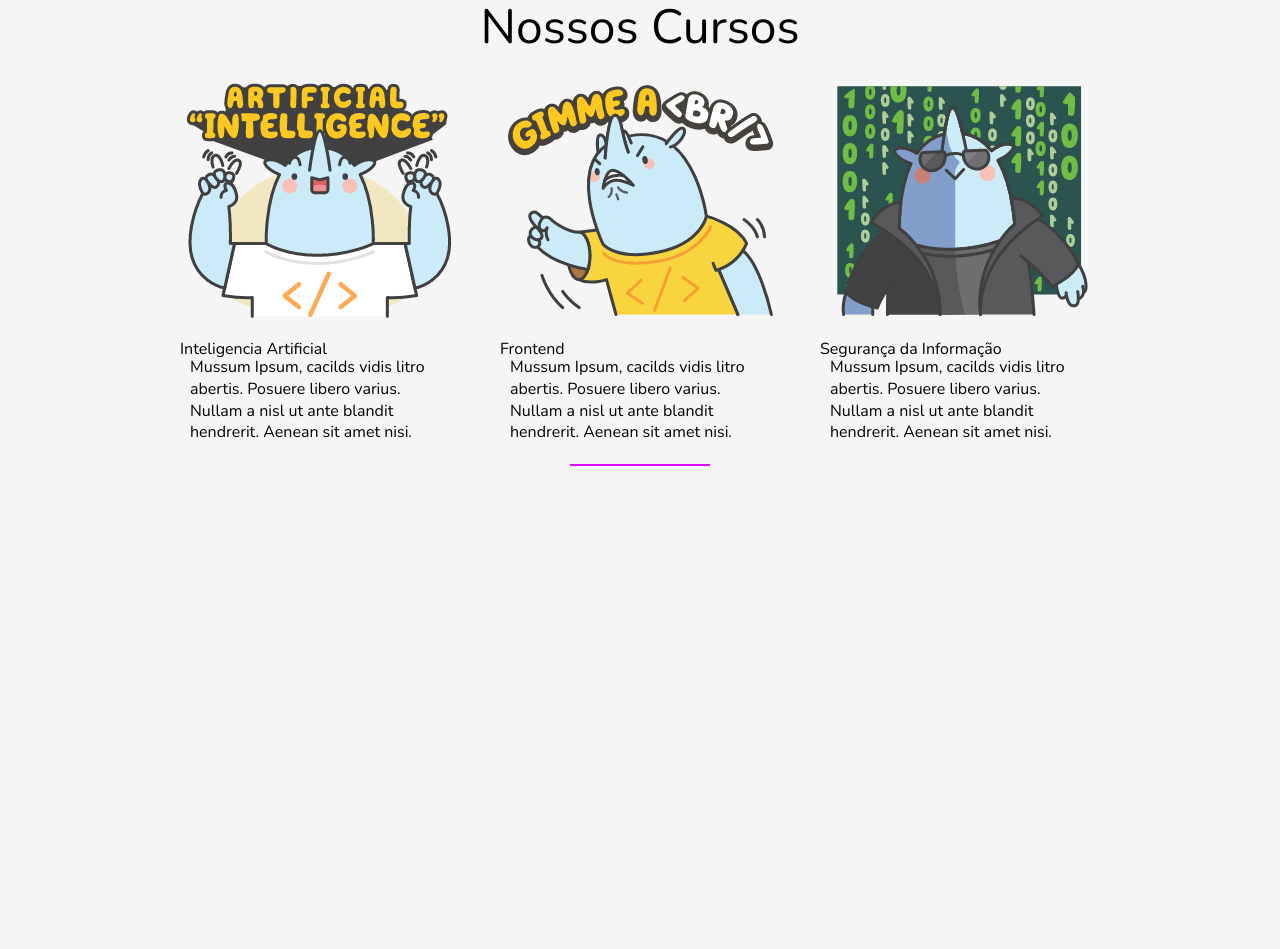
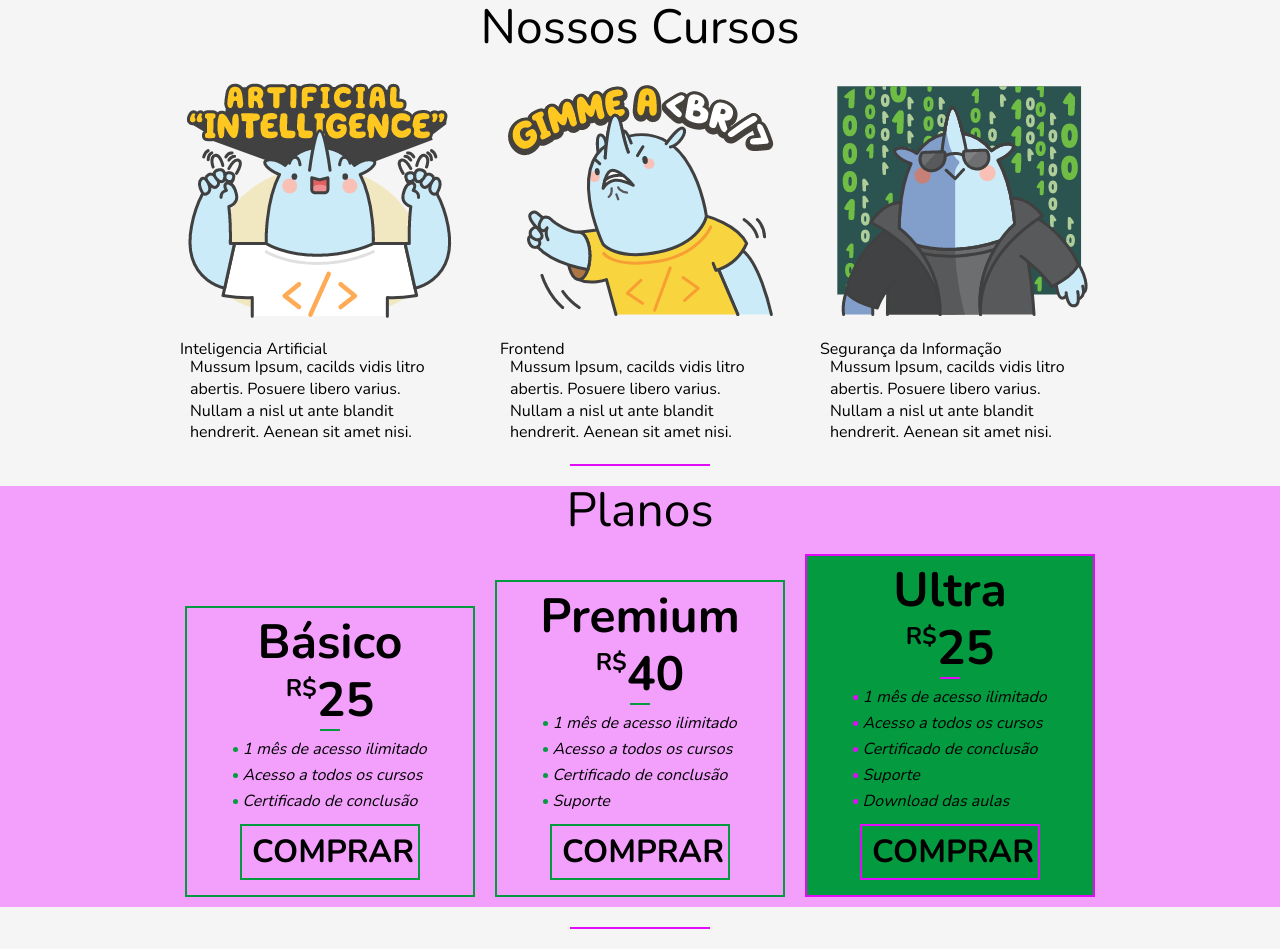
Before and after one commit to pedrohar98/curso-html-04, a plain HTML site: page index.html in a window 1280 px wide. Shown: the part 795-1744 px from the top of the page. Before the commit the page ends 1281 px from the top, so only its background shows below. Drawn offline with nearby package versions, Linux system fonts and the light colour scheme.

Commit message:
Desenvolvendo HTML e estilizando CSS da tag .planos

```diff
--- a/css/style.css
+++ b/css/style.css
@@ -1,7 +1,7 @@
 *,
 *::before,
 *::after {
-	box-sizing: border-box;
+    box-sizing: border-box;
 }
 
 /**********************************/
@@ -20,7 +20,7 @@
 /**********************************/
 /* 0. Variáveis
 /**********************************/
-:root{
+:root {
     --ff-primary: "Nunito", Helvetica, Arial, sans-serif;
 
     --clr-green-dark: #049A40;
@@ -29,11 +29,12 @@
     --clr-pink-light: #F3A0FD;
     --clr-white: #F5F5F5;
 }
+
 /**********************************/
 
 /* 1. Estilos gerais
 /**********************************/
-body{
+body {
     background-color: var(--clr-white);
     font-family: var(--ff-primary);
 }
@@ -42,12 +43,12 @@ a,
 a:hover,
 a:active,
 a:link,
-a:visited{
+a:visited {
     text-decoration: none;
     color: #000;
 }
 
-hr{
+hr {
     border: none;
     background-color: var(--clr-pink-dark);
     height: 2px;
@@ -55,30 +56,31 @@ hr{
     margin: 20px auto;
 }
 
-p{
+p {
     line-height: 21.82px;
     padding: 0 10px;
 }
 
-.section__titulo{
+.section__titulo {
     text-align: center;
     font-size: 3rem;
     margin-bottom: 10px;
 }
 
-img{
+img {
     display: block;
     max-width: 100%;
 }
+
 /**********************************/
 
 /* 2. Menu
 /**********************************/
-.menu-bg{
+.menu-bg {
     background-color: var(--clr-green-light);
 }
 
-.menu{
+.menu {
     display: flex;
     align-items: center;
     justify-content: space-between;
@@ -87,88 +89,200 @@ img{
     flex-wrap: wrap;
 }
 
-.menu__logo{
+.menu__logo {
     margin: 10px;
 }
 
-.nav__list{
+.nav__list {
     display: flex;
 }
 
-.nav__link{
+.nav__link {
     padding: 20px 10px;
 }
+
 /**********************************/
 
 /* 3. Header
 /**********************************/
-.intro{
+.intro {
     font-weight: bold;
     font-size: 3rem;
     text-align: center;
     margin: 0 auto;
     padding: 25px 0;
 }
+
 /**********************************/
 
 /* 4. Quem somos
 /**********************************/
-.somos{
+.somos {
     max-width: 960px;
     margin: 0 auto;
 }
 
-.somos-c{
+.somos-c {
     display: flex;
     flex-wrap: wrap;
     align-items: center;
 }
 
-.somos-c__texto{
-    flex: 6 1 160px; /* 1 - Flex grow (6x maior do q outros elementos; 2 - Flex shrink (Reduz tamanho para caber no flex container;
+.somos-c__texto {
+    flex: 6 1 160px;
+    /* 1 - Flex grow (6x maior do q outros elementos; 2 - Flex shrink (Reduz tamanho para caber no flex container;
     3 - Flex basis (Define o tamanho do elemento) */
 }
 
-.somos-c__img{
+.somos-c__img {
     flex: 1 1 350px;
 }
+
 /**********************************/
 
 /* 5. Nossos cursos
 /**********************************/
-.cursos{
+.cursos {
     max-width: 960px;
     margin: 0 auto;
 }
 
-.cursos-c{
+.cursos-c {
     display: flex;
     flex-wrap: wrap;
     justify-content: center;
 }
 
-.curso{
+.curso {
     width: 280px;
     margin: 0 20px;
 }
 
-.curso_titulo{
+.curso_titulo {
     font-size: 1.5rem;
     text-align: center;
     margin: 10px 0 5px 0;
 }
+
 /**********************************/
+
 /* 6. Planos
 /**********************************/
+.planos {
+    background-color: var(--clr-pink-light);
+}
+
+.planos-c {
+    max-width: 960px;
+    margin: 0 auto;
+    display: flex;
+    flex-wrap: wrap;
+    justify-content: center;
+    align-items: flex-end;
+}
+
+.plano {
+    width: 290px;
+    margin: 10px;
+    border: 2px solid var(--clr-green-dark);
+}
+
+.plano__titulo {
+    font-size: 3rem;
+    font-weight: bold;
+    text-align: center;
+    margin: 10px auto;
+}
+
+.plano__preco {
+    font-size: 3rem;
+    display: block;
+    text-align: center;
+    font-weight: bold;
+}
+
+.plano__preco sup {
+    position: relative;
+    font-size: 1.5rem;
+    top: -20px;
+}
+
+.plano__divisor {
+    background-color: var(--clr-green-dark);
+    width: 20px;
+    margin: 5px auto;
+}
+
+.plano-lista {
+    max-width: 195px;
+    margin: 0 auto;
+}
+
+.plano-lista__item {
+    margin: 10px 0;
+    font-style: italic;
+    display: flex;
+    align-items: center;
+}
+
+.plano-lista__item::before {
+    content: "";
+    display: block;
+    width: 5px;
+    height: 5px;
+    background-color: var(--clr-green-dark);
+    border-radius: 5px;
+    margin-right: 5px;
+}
+
+.plano__btn-comprar {
+    display: block;
+    max-width: 180px;
+    font-size: 2rem;
+    font-weight: bold;
+    margin: 15px auto;
+    padding: 10px;
+    text-align: center;
+    text-transform: uppercase;
+    border: 2px solid var(--clr-green-dark);
+}
+
+.plano:last-child {
+    background-color: var(--clr-green-dark);
+}
+
+.plano:last-child,
+.plano:last-child .plano__btn-comprar {
+    border: 2px solid var(--clr-pink-dark);
+}
+
+.plano:last-child .plano-lista__item::before,
+.plano:last-child .plano__divisor {
+    background: var(--clr-pink-dark);
+}
+
+@media (max-width: 800px) {
+    .plano:nth-child(3) {
+        order: -2;
+    }
+
+    .plano:nth-child(2) {
+        order: -1;
+    }
+
+}
 
 /**********************************/
+
 /* 7. Vantagens
 /**********************************/
 
 /**********************************/
+
 /* 8. Newsletter
 /**********************************/
 
 /**********************************/
+
 /* 9. Footer
 /**********************************/
--- a/index.html
+++ b/index.html
@@ -106,6 +106,51 @@
 
     <hr>
 
+    <section class="planos" id="planos">
+        <h2 class="section__titulo">Planos</h2>
+        <div class="planos-c">
+            <div class="plano">
+                <h2 class="plano__titulo">Básico</h2>
+                <span class="plano__preco"><sup>R$</sup>25</span>
+                <hr class="plano__divisor">
+                <ul class="plano-lista">
+                    <li class="plano-lista__item">1 mês de acesso ilimitado</li>
+                    <li class="plano-lista__item">Acesso a todos os cursos</li>
+                    <li class="plano-lista__item">Certificado de conclusão</li>
+                </ul>
+                <a href="#" class="plano__btn-comprar">Comprar</a>
+            </div> <!-- .plano -->
+
+            <div class="plano">
+                <h2 class="plano__titulo">Premium</h2>
+                <span class="plano__preco"><sup>R$</sup>40</span>
+                <hr class="plano__divisor">
+                <ul class="plano-lista">
+                    <li class="plano-lista__item">1 mês de acesso ilimitado</li>
+                    <li class="plano-lista__item">Acesso a todos os cursos</li>
+                    <li class="plano-lista__item">Certificado de conclusão</li>
+                    <li class="plano-lista__item">Suporte</li>
+                </ul>
+                <a href="#" class="plano__btn-comprar">Comprar</a>
+            </div> <!-- .plano -->
+
+            <div class="plano">
+                <h2 class="plano__titulo">Ultra</h2>
+                <span class="plano__preco"><sup>R$</sup>25</span>
+                <hr class="plano__divisor">
+                <ul class="plano-lista">
+                    <li class="plano-lista__item">1 mês de acesso ilimitado</li>
+                    <li class="plano-lista__item">Acesso a todos os cursos</li>
+                    <li class="plano-lista__item">Certificado de conclusão</li>
+                    <li class="plano-lista__item">Suporte</li>
+                    <li class="plano-lista__item">Download das aulas</li>
+                </ul> <!-- .plano -->
+                <a href="#" class="plano__btn-comprar">Comprar</a>
+            </div>
+        </div> <!-- .planos-c -->
+    </section> <!-- .planos -->
+
+    <hr>
 
 </body>
 
```
